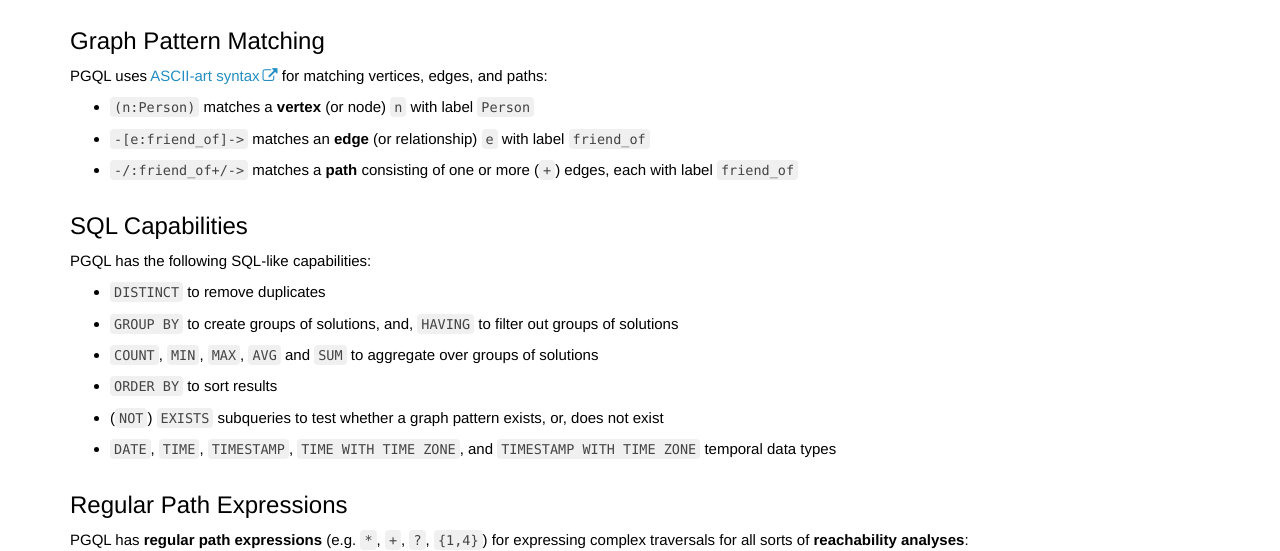
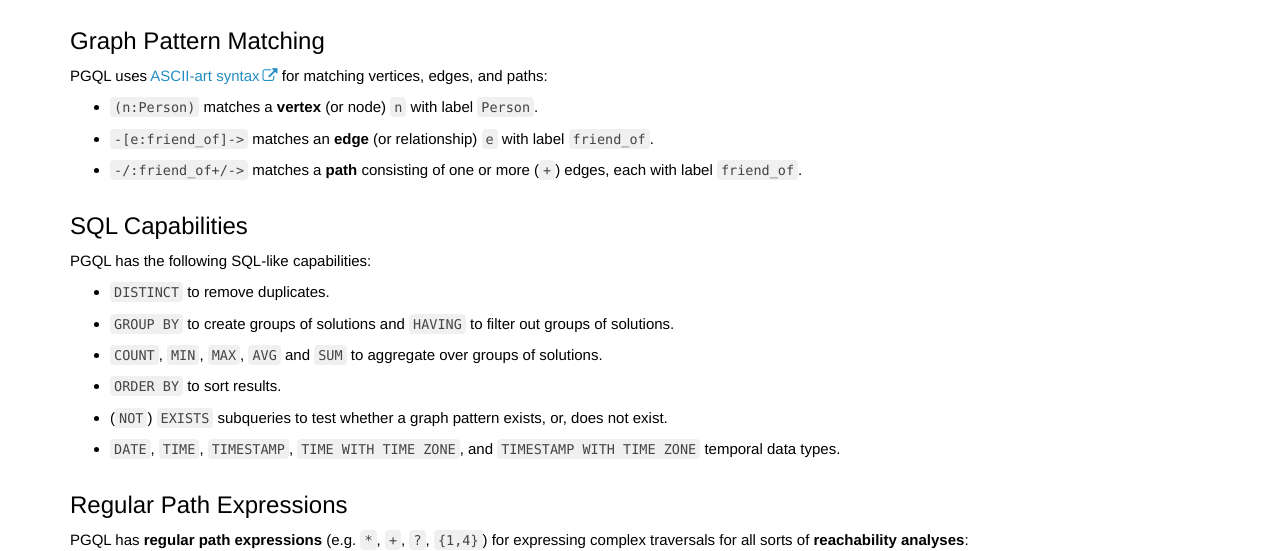
Before and after one commit to oracle/pgql-lang, a Jekyll site: the page built from index.md, in a window 1280 px wide and 900 px high, scrolled down 1073 px. Shown: the part 162-713 px from the top of the window. Built offline with Jekyll 4.4.1, drawn with Linux system fonts in a browser that asks for light colours; nearby versions of some CDN libraries; comment, search, counter and statistics services are not loaded.

Commit message:
minor style improvement

```diff
--- a/index.md
+++ b/index.md
@@ -48,21 +48,21 @@
 
 PGQL uses [ASCII-art syntax](https://neo4j.com/developer/cypher-query-language/) for matching vertices, edges, and paths:
 
- * `(n:Person)` matches a __vertex__ (or node) `n` with label `Person`
- * `-[e:friend_of]->` matches an __edge__ (or relationship) `e` with label `friend_of`
- * `-/:friend_of+/->` matches a __path__ consisting of one or more (`+`) edges, each with label `friend_of`
+ * `(n:Person)` matches a __vertex__ (or node) `n` with label `Person`.
+ * `-[e:friend_of]->` matches an __edge__ (or relationship) `e` with label `friend_of`.
+ * `-/:friend_of+/->` matches a __path__ consisting of one or more (`+`) edges, each with label `friend_of`.
 
 SQL Capabilities
 -------------------
 
 PGQL has the following SQL-like capabilities:
 
- * `DISTINCT` to remove duplicates
- * `GROUP BY` to create groups of solutions, and, `HAVING` to filter out groups of solutions
- * `COUNT`, `MIN`, `MAX`, `AVG` and `SUM` to aggregate over groups of solutions
- * `ORDER BY` to sort results
- * (`NOT`) `EXISTS` subqueries to test whether a graph pattern exists, or, does not exist
- * `DATE`, `TIME`, `TIMESTAMP`, `TIME WITH TIME ZONE`, and `TIMESTAMP WITH TIME ZONE` temporal data types
+ * `DISTINCT` to remove duplicates.
+ * `GROUP BY` to create groups of solutions and `HAVING` to filter out groups of solutions.
+ * `COUNT`, `MIN`, `MAX`, `AVG` and `SUM` to aggregate over groups of solutions.
+ * `ORDER BY` to sort results.
+ * (`NOT`) `EXISTS` subqueries to test whether a graph pattern exists, or, does not exist.
+ * `DATE`, `TIME`, `TIMESTAMP`, `TIME WITH TIME ZONE`, and `TIMESTAMP WITH TIME ZONE` temporal data types.
 
 Regular Path Expressions
 ------------------------
```
Also changed, not shown: pages/pgql-1.1-spec.md (+1 -1 lines), pages/pgql-1.2-spec.md (+1 -1 lines).
